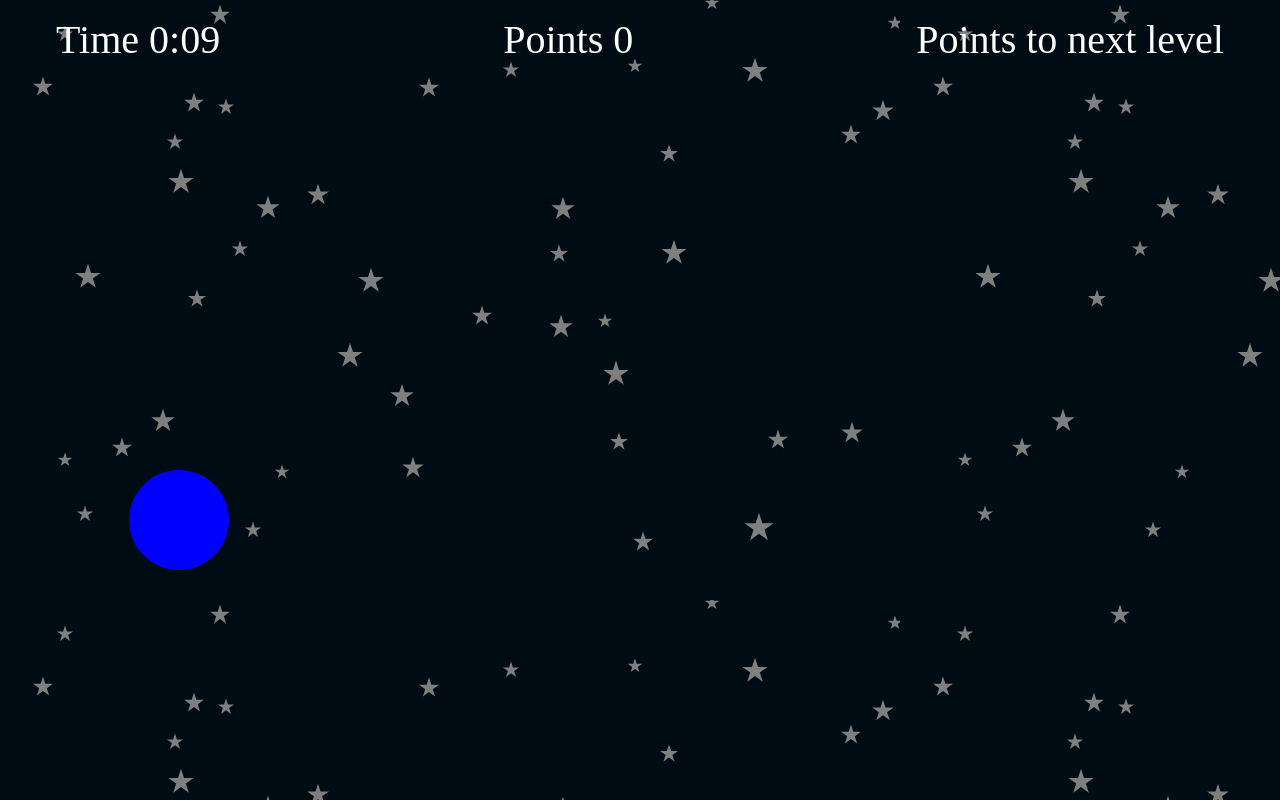
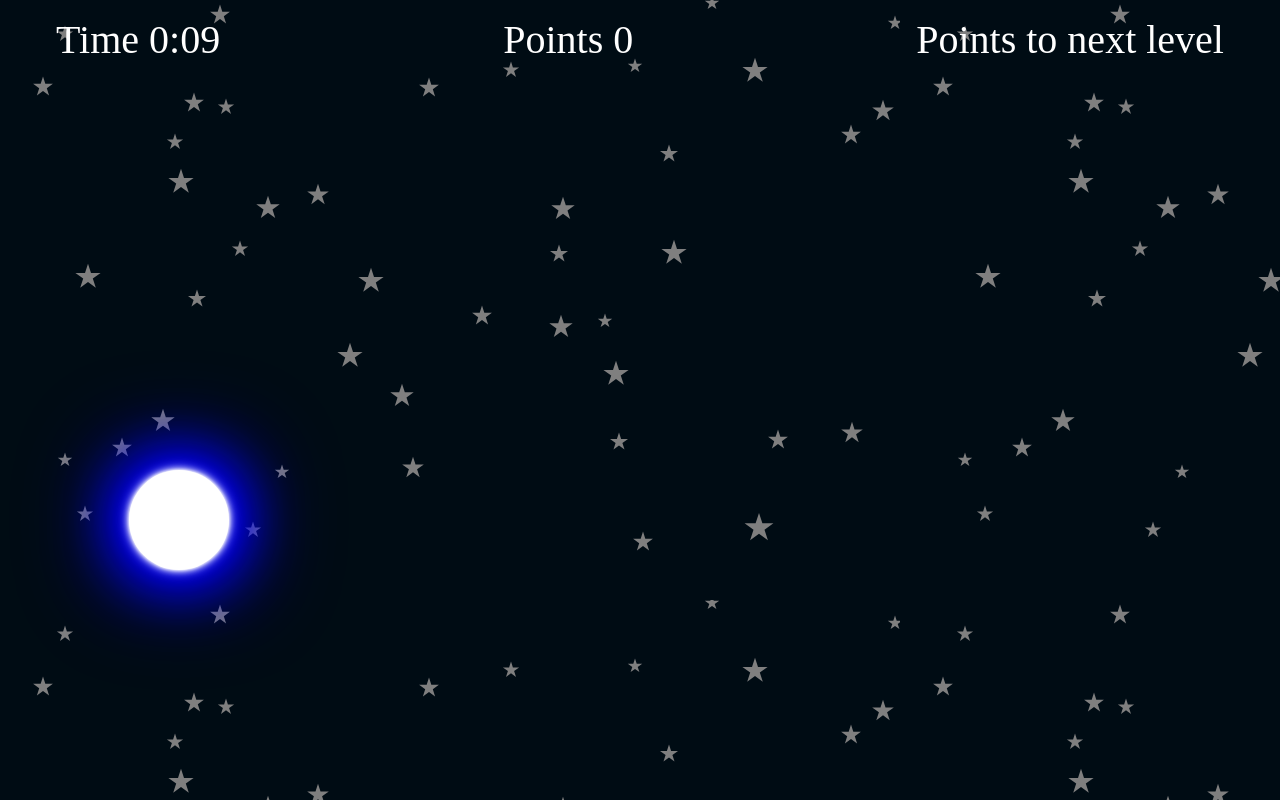
Before and after one commit to GrzegorzBanaszak/caught-ball, a React (Create React App) app: page / in a window 1280 px wide. Both pictures are taken after a click on the button "Start". Built offline with nearby package versions, Linux system fonts and the light colour scheme; a web font is replaced by a local one.

Commit message:
Add neaon effect on ball

```diff
--- a/src/components/Ball.tsx
+++ b/src/components/Ball.tsx
@@ -1,6 +1,5 @@
-import { motion } from "framer-motion";
 import React from "react";
-import styled from "styled-components";
+import styled, { keyframes } from "styled-components";
 import "../styles/ball.css";
 
 //Props interface for Ball
@@ -21,17 +20,44 @@ interface IBallElementProps {
   color: string;
 }
 
+const neonEffecApplay = (color: string) => keyframes`
+  100% {
+      box-shadow:
+        0 0 4px #fff,
+        0 0 11px #fff,
+        0 0 19px #fff,
+        0 0 40px ${color},
+        0 0 80px ${color},
+        0 0 90px ${color},
+        0 0 100px ${color},
+        0 0 150px ${color};
+    }
+  0% {
+     box-shadow:
+      0 0 2px #fff,
+      0 0 4px #fff,
+      0 0 6px #fff,
+      0 0 10px ${color},
+      0 0 45px ${color},
+      0 0 55px ${color},
+      0 0 70px ${color},
+      0 0 80px ${color};
+  }
+`
+
+
 //Div styled element
-const BallElement = styled(motion.div) <IBallElementProps>`
+const BallElement = styled.div<IBallElementProps>`
   width: ${(props) => `${props.size}px`};
   height: ${(props) => `${props.size}px`};
   border-radius: 50%;
-  background-color: ${(props) => `${props.color}`};
+  background-color:white ;
   position: absolute;
   display:block ;
   z-index: 3;
   top: ${(props) => `${props.positionY}px`};
   left: ${(props) => `${props.positionX}px`};
+  animation: ${(props) => neonEffecApplay(props.color)} 0.4s infinite alternate;
 `;
 
 const Ball: React.FC<IBallProps> = ({
@@ -49,17 +75,6 @@ const Ball: React.FC<IBallProps> = ({
   }
   return (
     <BallElement
-      whileTap={{
-        boxShadow: `0 0 .5rem #fff,
-              0 0 .5rem #fff,
-              0 0 3rem ${color},
-              0 0 0.8rem ${color},
-              0 0 2.8rem ${color},
-              inset 0 0 1.3rem ${color}`,
-        transition: {
-          duration: 0.2
-        }
-      }}
       onClick={handleClickBall}
       size={size}
       positionX={positionX}
```
